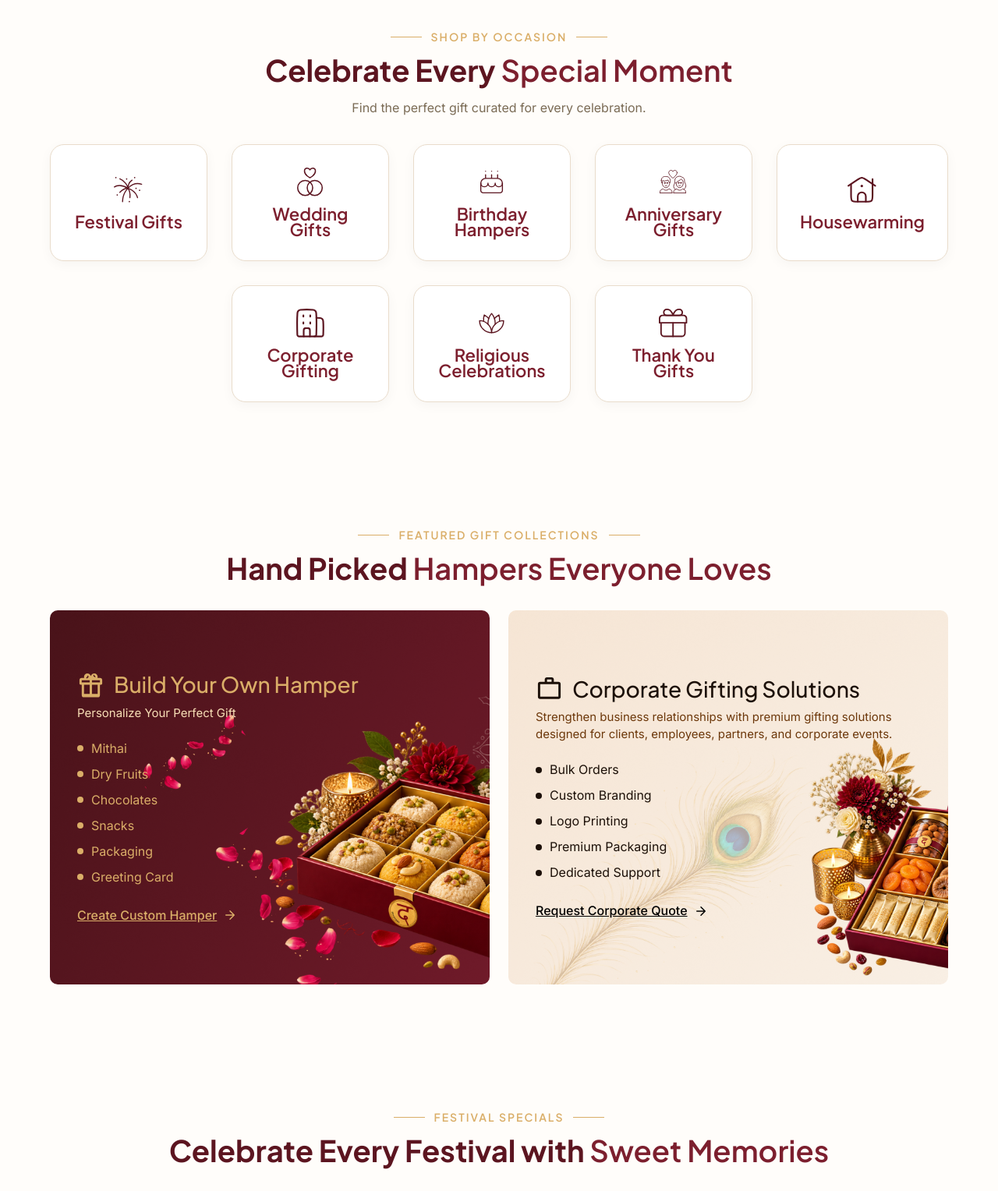
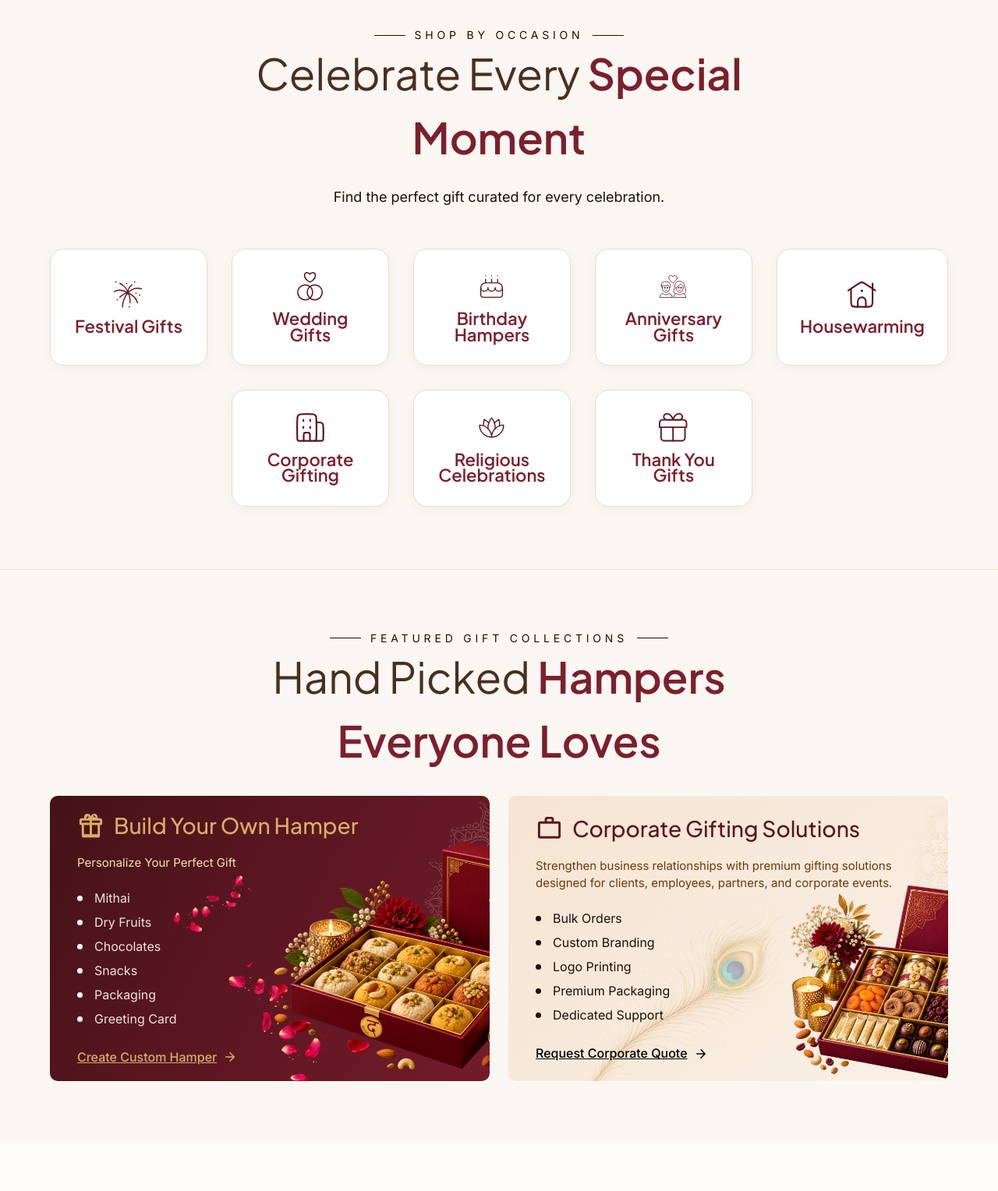
Before and after one commit to neosharma995/dayal-sweets, a Laravel app: page /gifting in a window 1280 px wide. Shown: the part 585-2113 px from the top of the page at 78% size. Run offline with Laravel 12, Linux system fonts and the light colour scheme; style sheets or scripts are compiled from the project's sources; some libraries are stand-ins or nearby versions; some web fonts are replaced.

Commit message:
designe gifting

```diff
--- a/resources/scss/pages/_gifting.scss
+++ b/resources/scss/pages/_gifting.scss
@@ -19,34 +19,38 @@
         align-items: center;
         justify-content: center;
         gap: 12px;
-        margin-bottom: 8px;
 
         .gifting-eyebrow-divider {
             display: inline-block;
             width: 40px;
             height: 1px;
-            background-color: #DAAE68;
+            background-color: #1C1008;
         }
 
         .gifting-eyebrow-text {
-            font-family: 'Plus Jakarta Sans', sans-serif;
+            font-family: "Inter", Sans-serif;
             font-size: 14px;
-            font-weight: 600;
-            letter-spacing: 2px;
-            color: #DAAE68;
+            font-weight: 400;
             text-transform: uppercase;
+            line-height: 16px;
+            letter-spacing: 4.8px;
+            color: #1C1008;
         }
     }
 
     /* Common Section Heading */
     .gifting-section-heading {
-        font-family: 'Plus Jakarta Sans', sans-serif;
-        font-size: 38px;
-        font-weight: 700;
-        line-height: 48px;
-        color: #5C1520;
+        font-family: "Plus Jakarta Sans", Sans-serif;
+        font-size: 55px;
+        font-weight: 400;
+        max-width: 755px;
+        margin: auto;
+        line-height: 82px;
+        color: #4A2E1F;
         text-align: center;
-        margin: 0 0 12px 0;
+        margin-bottom: 20px;
+
+
 
         .rt-span-color {
             color: #C9A96E;
@@ -55,13 +59,15 @@
 
     /* Common Section Subtitle */
     .gifting-section-subtitle {
-        font-family: 'Inter', sans-serif;
-        font-size: 16px;
-        line-height: 24px;
-        color: #7A6B55;
+        font-family: "Inter", Sans-serif;
+        font-size: 18px;
+        font-weight: 400;
+        line-height: 32.2px;
+        color: #1C1008;
         text-align: center;
-        margin: 0 0 35px 0;
+        margin-bottom: 50px;
     }
+
 
     /* Hero Banner Right Visual (Gifting Art) */
     .contact-hero-decor-right-visual {
@@ -85,7 +91,8 @@
        ======================================================== */
     .gifting-occasion-section {
         padding: 80px 0;
-        background-color: #FFFDFA;
+        background-color: #FAF7F2;
+        border-bottom: 1px solid #C9A96E4D;
 
         @media (max-width: 1024px) {
             padding: 50px 0;
@@ -209,7 +216,7 @@
        ======================================================== */
     .gifting-collections-section {
         padding: 80px 0;
-        background-color: #FFFDFA;
+        background-color: #FAF7F2;
 
         @media (max-width: 1024px) {
             padding: 50px 0;
@@ -238,12 +245,11 @@
 
         .gifting-collection-card {
             flex: 1;
-            min-height: 480px;
             border-radius: 10px;
             background-size: cover;
             background-position: center center;
             background-repeat: no-repeat;
-            padding: 35px;
+            padding: 20px 35px;
             display: flex;
             flex-direction: column;
             justify-content: center;
@@ -264,7 +270,7 @@
                 display: flex;
                 align-items: center;
                 gap: 12px;
-                margin-bottom: 8px;
+                margin-bottom: 20px;
 
                 .gifting-collection-icon {
                     width: 35px;
@@ -308,12 +314,12 @@
                 margin: 0 0 24px 0;
                 display: flex;
                 flex-direction: column;
-                gap: 4px;
+                gap: 2px;
 
                 .gifting-collection-feature-item {
                     display: flex;
                     align-items: center;
-                    gap: 10px;
+                    gap: 15px;
                     font-family: 'Inter', sans-serif;
                     font-size: 16px;
                     font-weight: 400;
@@ -321,8 +327,8 @@
 
                     .gifting-collection-bullet {
                         display: inline-block;
-                        width: 8px;
-                        height: 8px;
+                        width: 7px;
+                        height: 7px;
                         border-radius: 50%;
                         flex-shrink: 0;
                     }
@@ -367,10 +373,10 @@
                 }
 
                 .gifting-collection-feature-item {
-                    color: #DAAE68;
+                    color: #ECE3DE;
 
                     .gifting-collection-bullet {
-                        background-color: #DAAE68;
+                        background-color: #ffffff;
                     }
                 }
 
@@ -404,6 +410,19 @@
                 .gifting-collection-link {
                     color: #000000;
                 }
+
+                .gifting-collection-header {
+                    .gifting-collection-title {
+                        color: #5C1520;
+                    }
+
+                    .gifting-collection-icon {
+                        color: #5C1520;
+
+                    }
+
+
+                }
             }
         }
     }
@@ -434,7 +453,7 @@
             display: grid;
             grid-template-columns: repeat(8, 1fr);
             gap: 27px;
-            margin-top: 30px;
+            margin-top: 45px;
 
             @media (max-width: 1200px) {
                 gap: 15px;
@@ -517,7 +536,7 @@
        ======================================================== */
     .gifting-benefits-section {
         padding: 80px 0;
-        background-color: #FFFDFA;
+        background-color: #FCF3E7;
 
         @media (max-width: 1024px) {
             padding: 50px 0;
@@ -563,7 +582,7 @@
             align-items: center;
             justify-content: center;
             text-align: center;
-            gap: 10px;
+            gap: 15px;
             transition: transform 0.3s ease, box-shadow 0.3s ease;
 
             &:hover {
```
Also changed, not shown: resources/scss/pages/_about-us.scss (+30 -9 lines).
